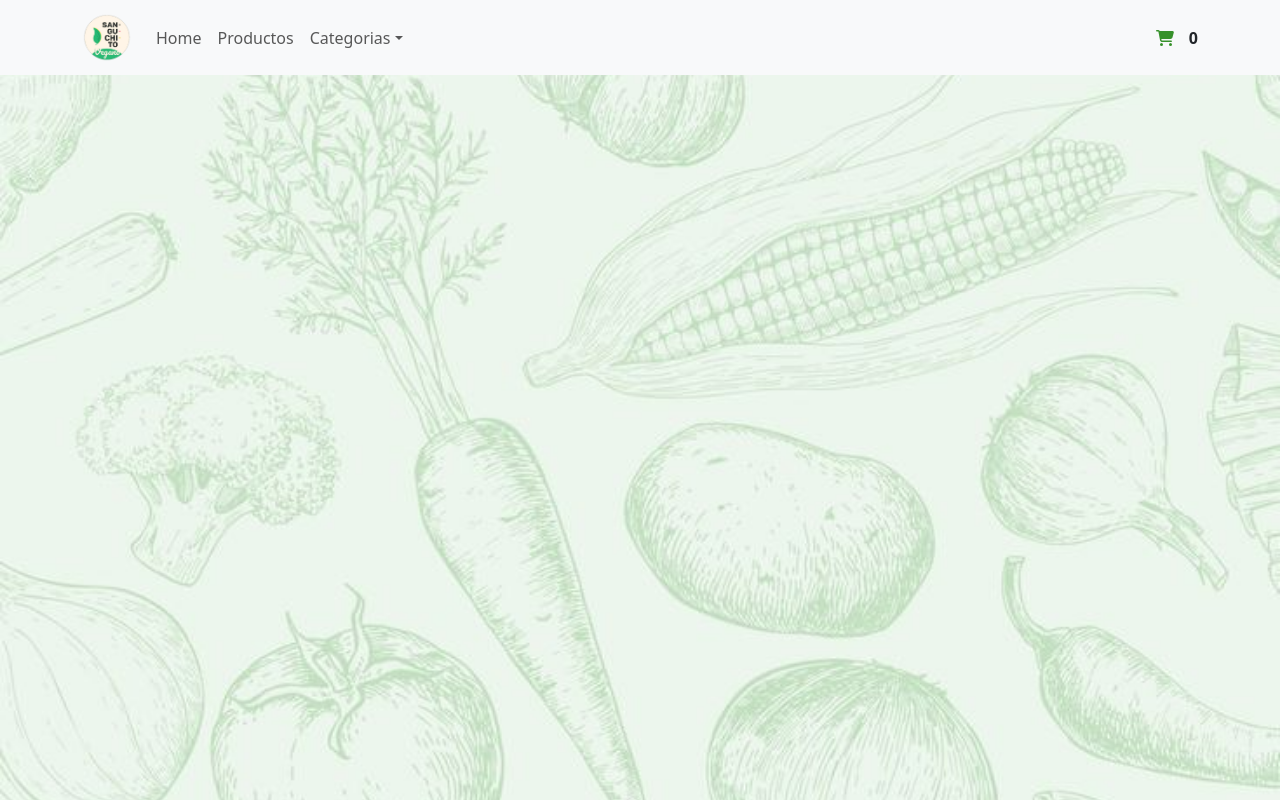
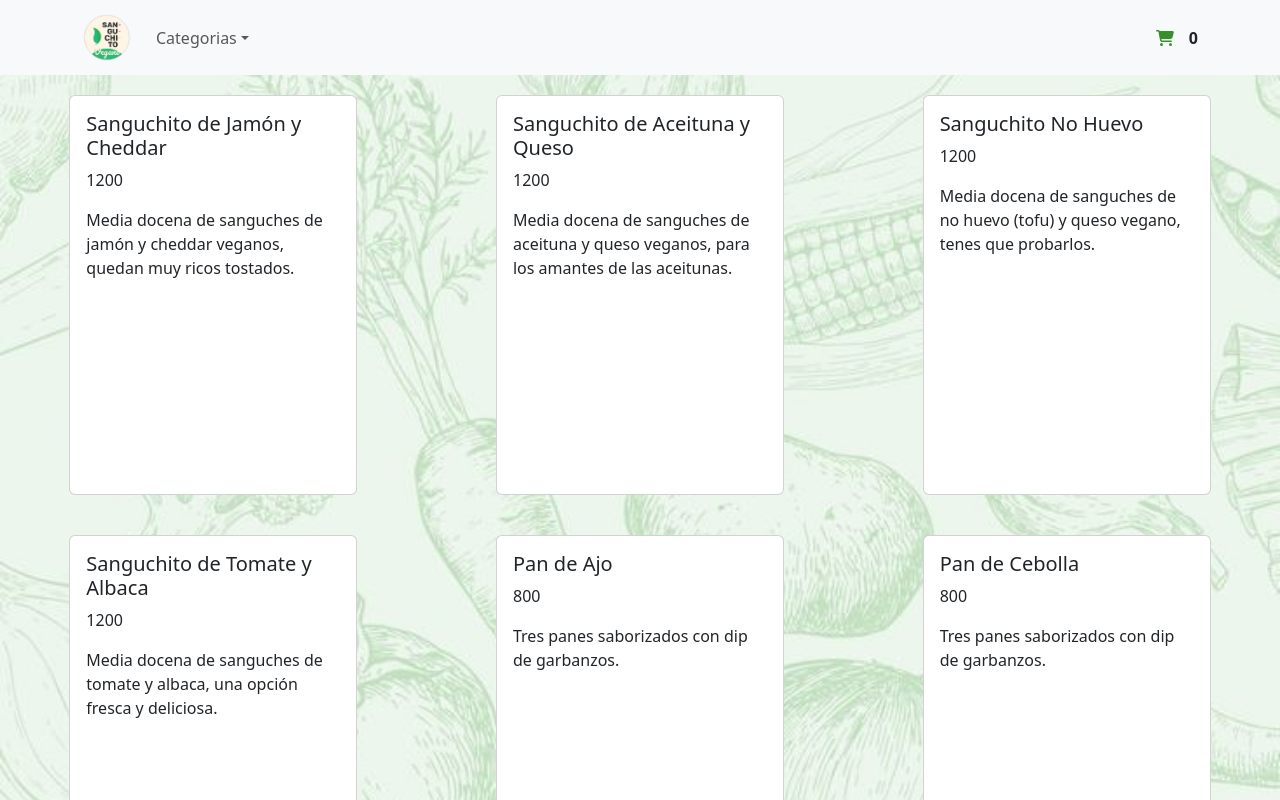
Before and after one commit to AlexiaFalcone/sanguchitoVeganoReact, a React (Vite) app: page / in a window 1280 px wide. Shown: the top 800 px of the page. Built offline with nearby package versions, Linux system fonts and the light colour scheme.

Commit message:
agregue itemlist

```diff
--- a/package.json
+++ b/package.json
@@ -16,6 +16,7 @@
     "bootstrap": "^5.3.2",
     "react": "^18.2.0",
     "react-bootstrap": "^2.9.1",
+    "react-devtools": "^4.28.5",
     "react-dom": "^18.2.0",
     "react-router-dom": "^6.19.0"
   },
--- a/src/Components/ItemList/ItemList.jsx
+++ b/src/Components/ItemList/ItemList.jsx
@@ -0,0 +1,37 @@
+import React from "react";
+import { Card } from "react-bootstrap";
+import { Link } from "react-router-dom";
+import { ProductsData } from "../../data/productsData";
+
+const ItemList = () => {
+    return (
+        <div
+          style={{
+            display: "flex",
+            flexWrap: "wrap",
+            width: "100vw",
+            justifyContent: "space-around",
+          }}
+        >
+          {ProductsData.map((product) => {
+            return (
+              <Card
+                key={product.id}
+                style={{ width: "18rem", margin: 20, height: "400px" }}
+              >
+                <Link to={`/item/${product.id}`}>
+                </Link>
+                <Card.Body>
+                  <Card.Title>{product.name}</Card.Title>
+                  <Card.Text>{product.price}</Card.Text>
+                  <Card.Text>{product.description}</Card.Text>
+                </Card.Body>
+              </Card>
+            );
+          })}
+        </div>
+    )
+}
+export default ItemList;
+
+console.log(ItemList);
--- a/src/Components/NavBar/NavBar.jsx
+++ b/src/Components/NavBar/NavBar.jsx
@@ -21,8 +21,6 @@ const NavBar = () => {
         <Navbar.Toggle aria-controls="basic-navbar-nav" />
         <Navbar.Collapse id="basic-navbar-nav">
           <Nav className="me-auto">
-            <Nav.Link href="#home">Home</Nav.Link>
-            <Nav.Link href="#link">Productos</Nav.Link>
             <NavDropdown title="Categorias" id="basic-nav-dropdown">
               {categories.map((product)=>{
                 return (
--- a/src/data/productsData.js
+++ b/src/data/productsData.js
@@ -65,7 +65,8 @@ export const ProductsData = [
     },
 ];
 
-export const getElementByCategory = () =>{
+
+export const getElementByCategory = (category) =>{
   return new Promise ((res) =>{
         const Products = ProductsData.filter (product => product.category === category);
         setTimeout (() =>{
--- a/src/pages/Home.jsx
+++ b/src/pages/Home.jsx
@@ -1,10 +1,9 @@
 import React from "react";
-import ItemListContainer from "../Components/ItemListContainer/ItemListContainer";
-import { ProductsData } from "../data/productsData";
+import ItemList from "../Components/ItemList/ItemList";
 
 
 const Home = () => {
 
-    return <ItemListContainer products ={ProductsData} />
+    return <ItemList />
 }
 export default Home;
```
Also changed, not shown: 1 other file (tests, documents, lock files or other folders).
